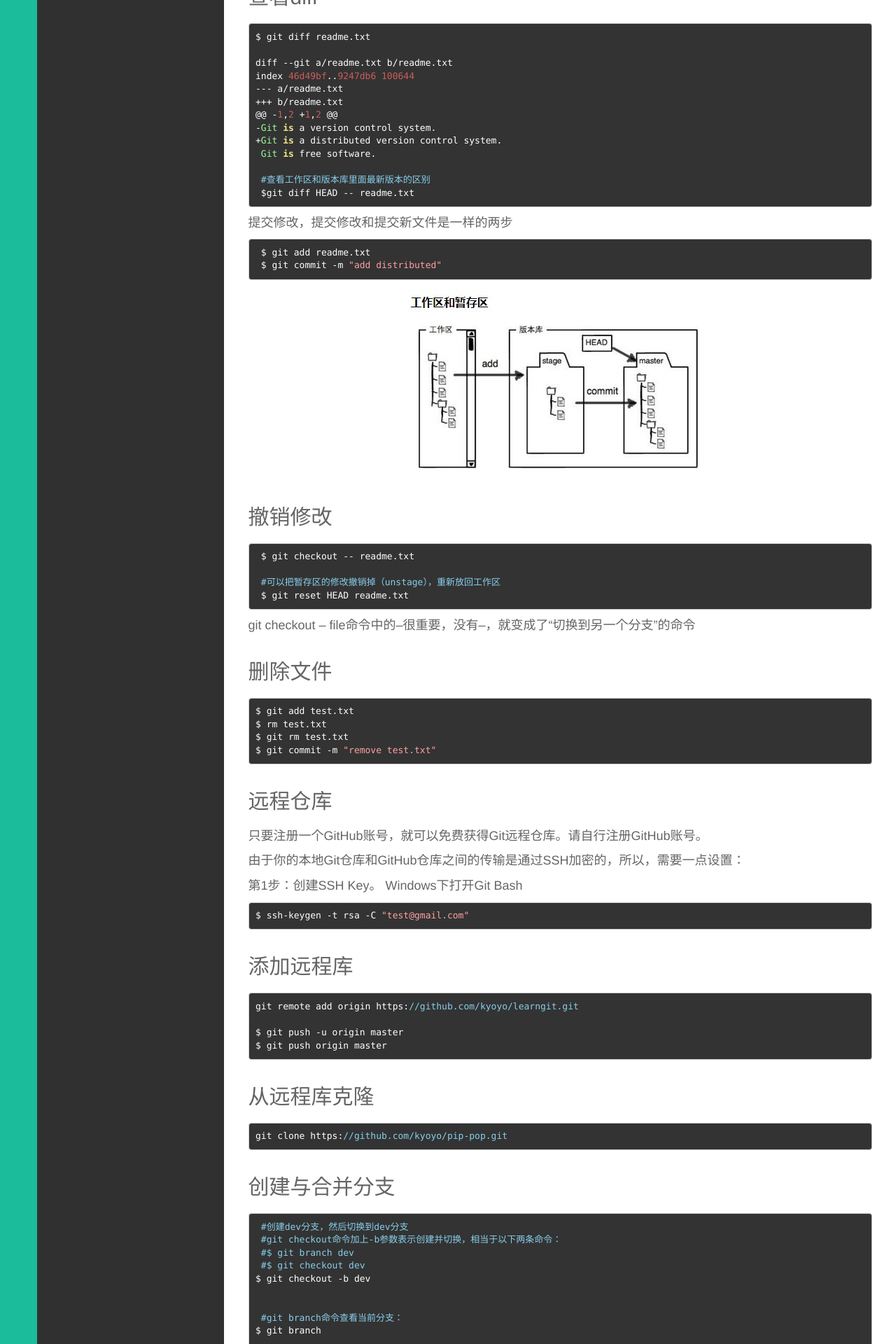
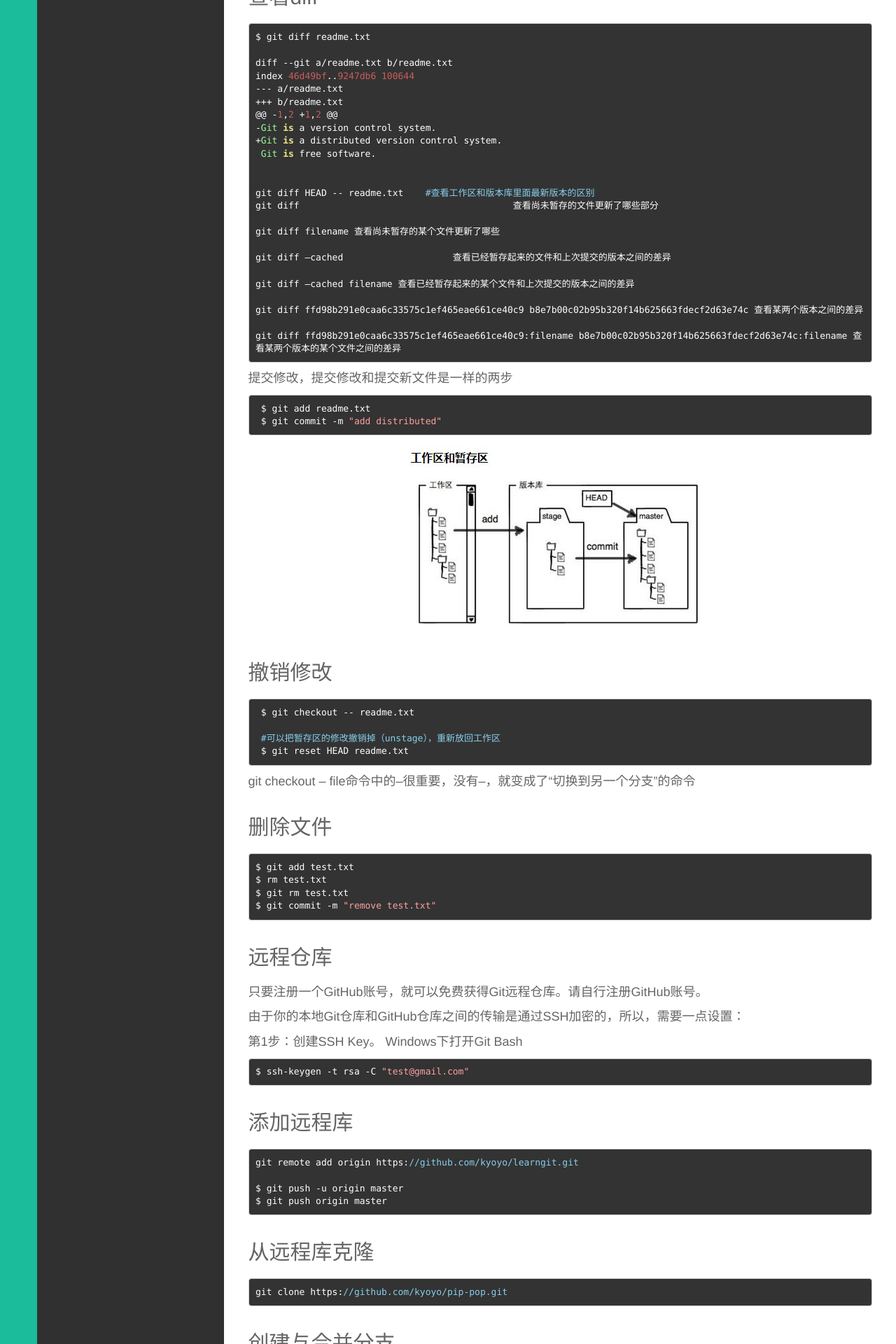
Before and after one commit to kyoyo/kyoyo.github.io, a Jekyll site: the page built from _posts/技術/2017-07-26-Git-guide1.md, in a window 1280 px wide. Shown: the part 1322-3242 px from the top of the page at 70% size. Built offline with Jekyll 4.4.1, drawn with Linux system fonts in a browser that asks for light colours; Markdown is read by kramdown in place of the engine named in the settings; some of the changed text lies outside the part shown.

Commit message:
Update 2017-07-26-Git-guide1.md

````diff
--- a/_posts/技術/2017-07-26-Git-guide1.md
+++ b/_posts/技術/2017-07-26-Git-guide1.md
@@ -73,10 +73,22 @@ index 46d49bf..9247db6 100644
 +Git is a distributed version control system.
  Git is free software.
 
- #查看工作区和版本库里面最新版本的区别
- $git diff HEAD -- readme.txt
+
+git diff HEAD -- readme.txt    #查看工作区和版本库里面最新版本的区别
+git diff                                       查看尚未暂存的文件更新了哪些部分
+
+git diff filename 查看尚未暂存的某个文件更新了哪些
+
+git diff –cached                    查看已经暂存起来的文件和上次提交的版本之间的差异
+
+git diff –cached filename 查看已经暂存起来的某个文件和上次提交的版本之间的差异
+
+git diff ffd98b291e0caa6c33575c1ef465eae661ce40c9 b8e7b00c02b95b320f14b625663fdecf2d63e74c 查看某两个版本之间的差异
+
+git diff ffd98b291e0caa6c33575c1ef465eae661ce40c9:filename b8e7b00c02b95b320f14b625663fdecf2d63e74c:filename 查看某两个版本的某个文件之间的差异
 
 ```
+
  提交修改，提交修改和提交新文件是一样的两步
 
 ```
````
